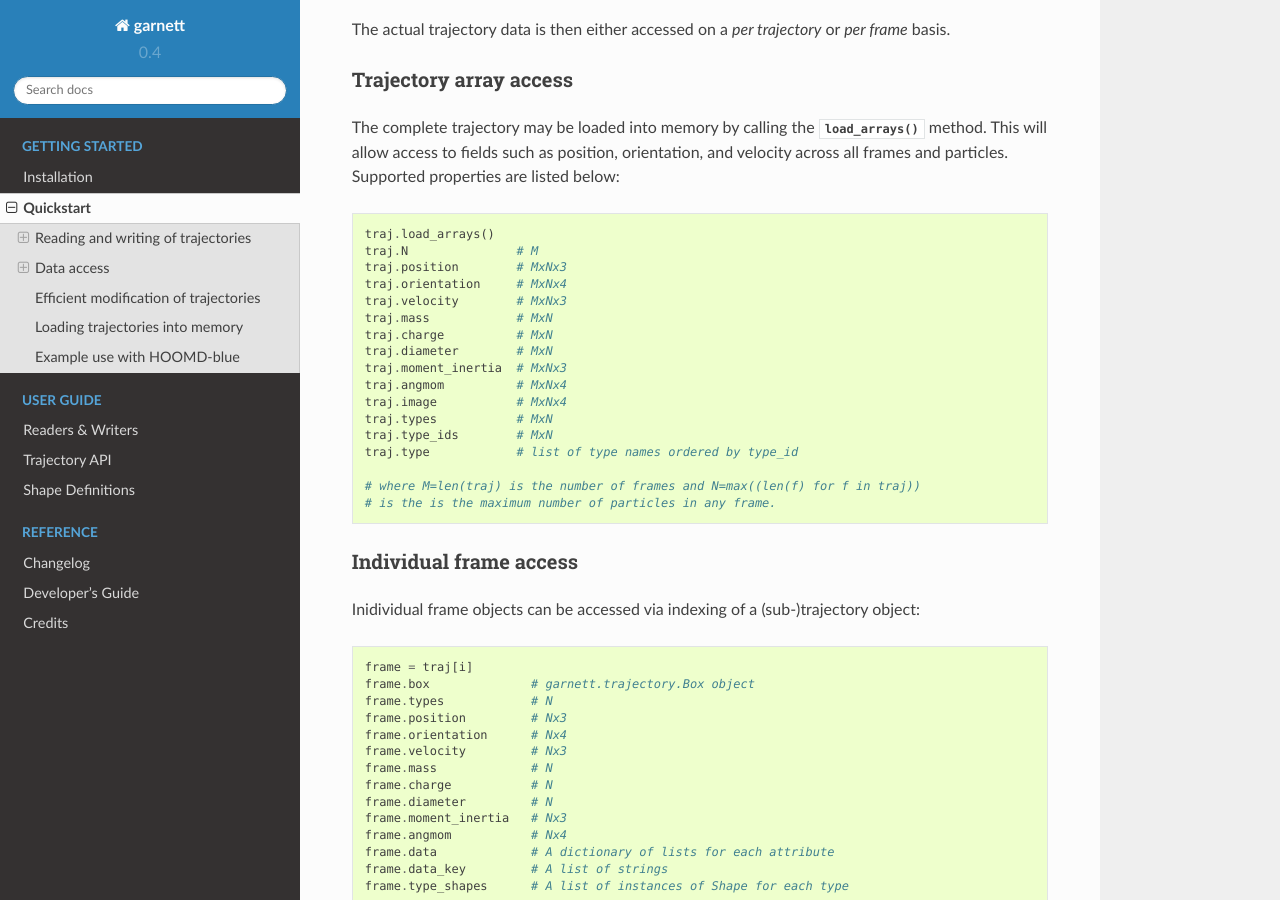
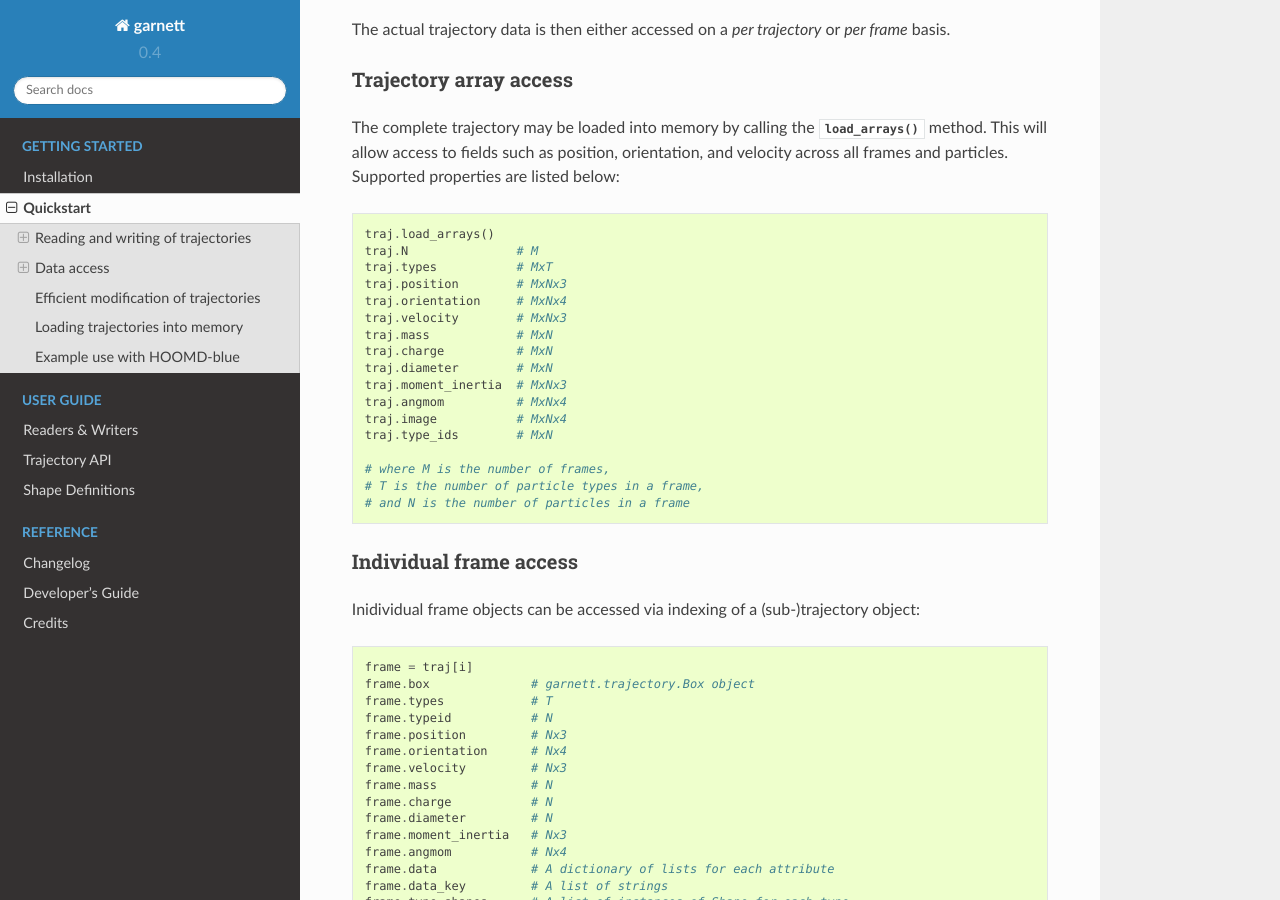
Before and after one commit to glotzerlab/garnett, a Sphinx documentation site: the page built from doc/quickstart.rst, in a window 1280 px wide and 900 px high, scrolled down 1338 px. Built offline with Sphinx 7.4.7 and the Read the Docs theme 2.0.0, drawn with Linux system fonts in a browser that asks for light colours.

Commit message:
Updated credits and documentation.

```diff
--- a/changelog.rst
+++ b/changelog.rst
@@ -18,6 +18,7 @@
 Changed
 +++++++
   - Updated GSD reader to use the GSD v2.0.0 API.
+  - Changed behavior of ``types``, ``typeid``, ``type_shapes`` to match HOOMD conventions.
 
 Fixed
 +++++
--- a/doc/credits.rst
+++ b/doc/credits.rst
@@ -44,6 +44,7 @@
     * GETAR file writer
     * Support for additional frame properties
     * Improved support for parsing and writing particle shapes
+    * Refactored ``types``, ``typeid``, ``type_shapes`` to match HOOMD conventions
 
 Sophie Youjung Lee, University of Michigan
 
--- a/doc/quickstart.rst
+++ b/doc/quickstart.rst
@@ -83,6 +83,7 @@
 
     traj.load_arrays()
     traj.N               # M
+    traj.types           # MxT
     traj.position        # MxNx3
     traj.orientation     # MxNx4
     traj.velocity        # MxNx3
@@ -92,12 +93,11 @@
     traj.moment_inertia  # MxNx3
     traj.angmom          # MxNx4
     traj.image           # MxNx4
-    traj.types           # MxN
     traj.type_ids        # MxN
-    traj.type            # list of type names ordered by type_id
 
-    # where M=len(traj) is the number of frames and N=max((len(f) for f in traj))
-    # is the is the maximum number of particles in any frame.
+    # where M is the number of frames,
+    # T is the number of particle types in a frame,
+    # and N is the number of particles in a frame
 
 Individual frame access
 -----------------------
@@ -108,7 +108,8 @@
 
     frame = traj[i]
     frame.box              # garnett.trajectory.Box object
-    frame.types            # N
+    frame.types            # T
+    frame.typeid           # N
     frame.position         # Nx3
     frame.orientation      # Nx4
     frame.velocity         # Nx3
```
